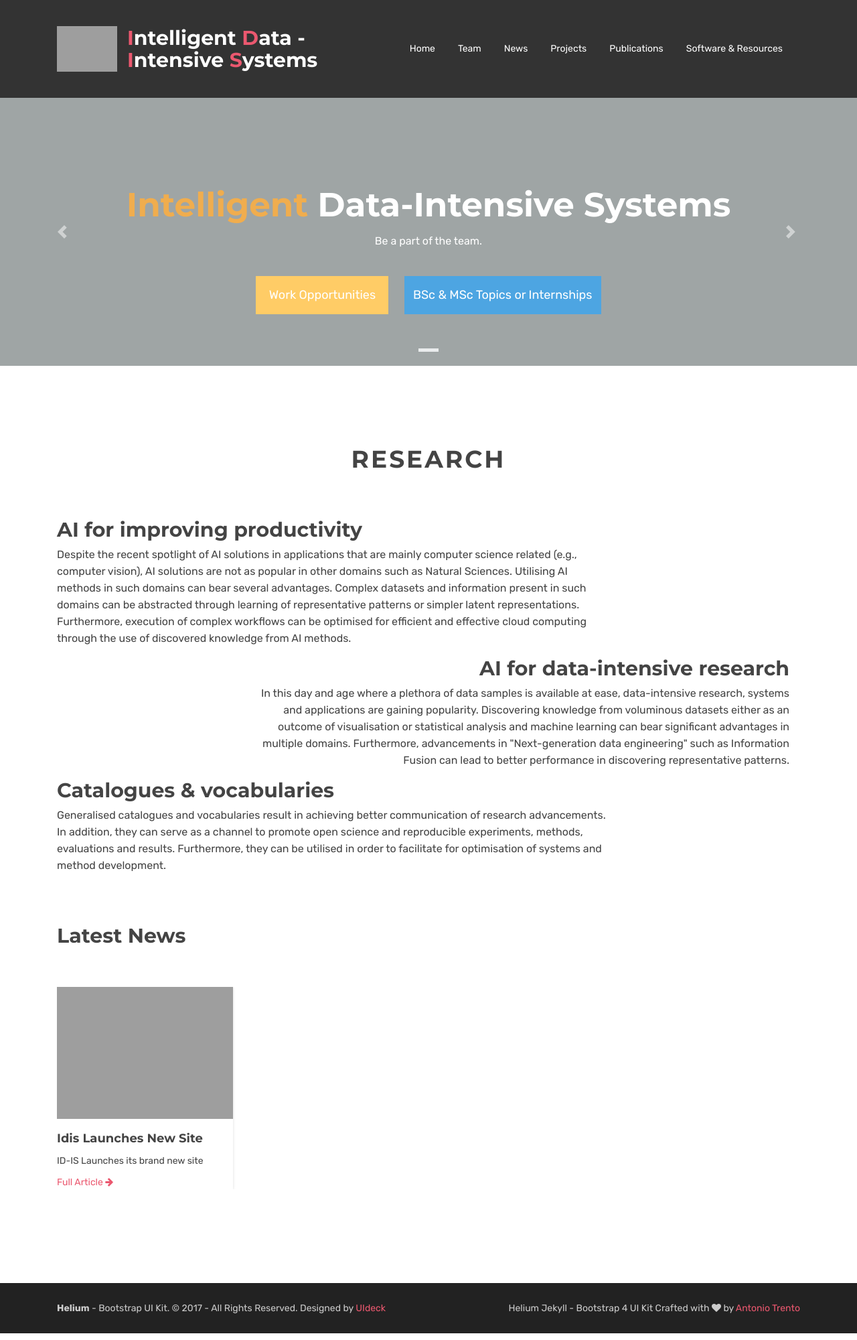
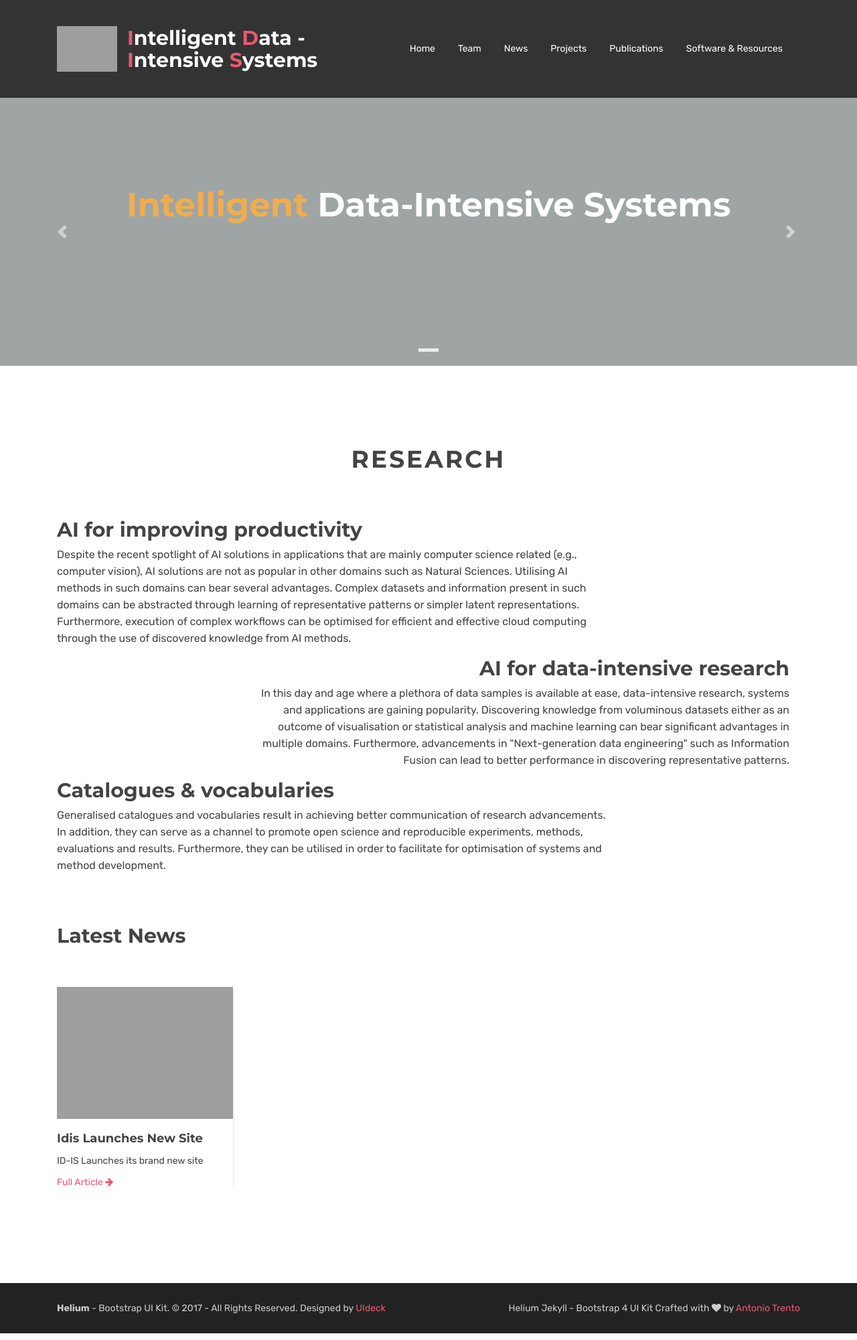
Before and after one commit to id-is/id-is.github.com, a Jekyll site: the page built from index.html, in a window 1280 px wide. Shown: the whole page at 67% size. Built offline with Jekyll 4.4.1, drawn with Linux system fonts in a browser that asks for light colours.

Commit message:
carousel index modifications

```diff
--- a/index.html
+++ b/index.html
@@ -28,9 +28,9 @@ canonical:
                     <img src="{{ BASE_PATH }}/assets/images/slider/bgtest.jpg" alt="">
                     <div class="carousel-caption">
                       <h3 class="slide-title animated fadeInDown"><span class="text-warning">Intelligent</span> Data-Intensive Systems</h3>
-                      <h5 class="slide-text animated fadeIn">Be a part of the team.</h5>
-                      <a href="{{ BASE_PATH }}/careers.html" class="btn btn-lg btn-warning-filled animated fadeInUp">Work Opportunities</a>
-                      <a href="#features" class="btn std-btn btn-lg btn-info-filled animated fadeInUp">BSc & MSc Topics or Internships</a>
+                      <!-- <h5 class="slide-text animated fadeIn">Be a part of the team.</h5> -->
+                      <!-- <a href="{{ BASE_PATH }}/careers.html" class="btn btn-lg btn-warning-filled animated fadeInUp">Work Opportunities</a> -->
+                      <!-- <a href="#features" class="btn std-btn btn-lg btn-info-filled animated fadeInUp">BSc & MSc Topics or Internships</a> -->
                     </div>
                   </div>
                 </div>
```
